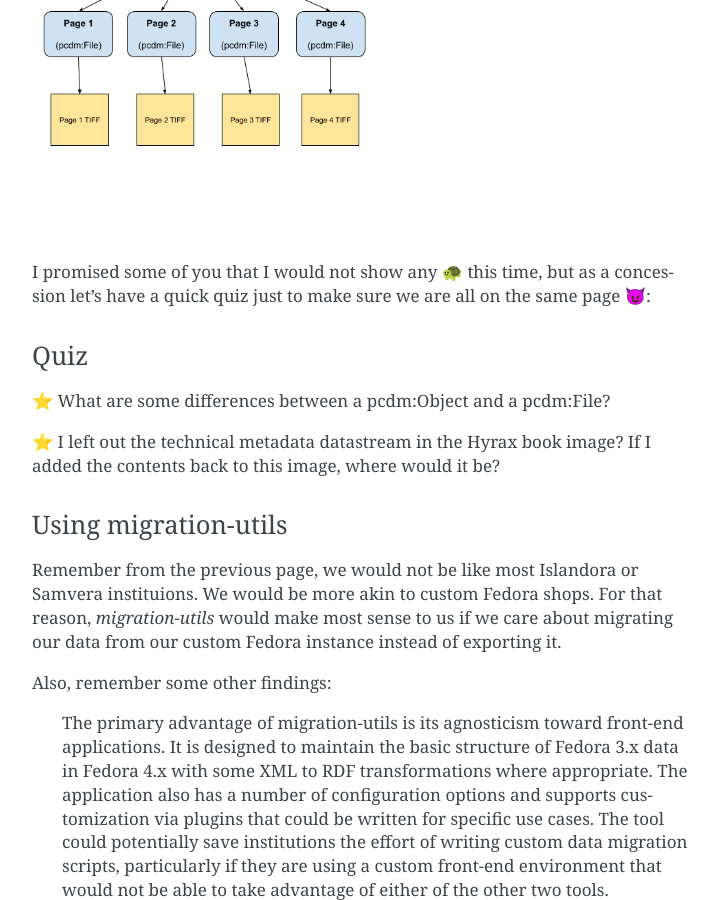
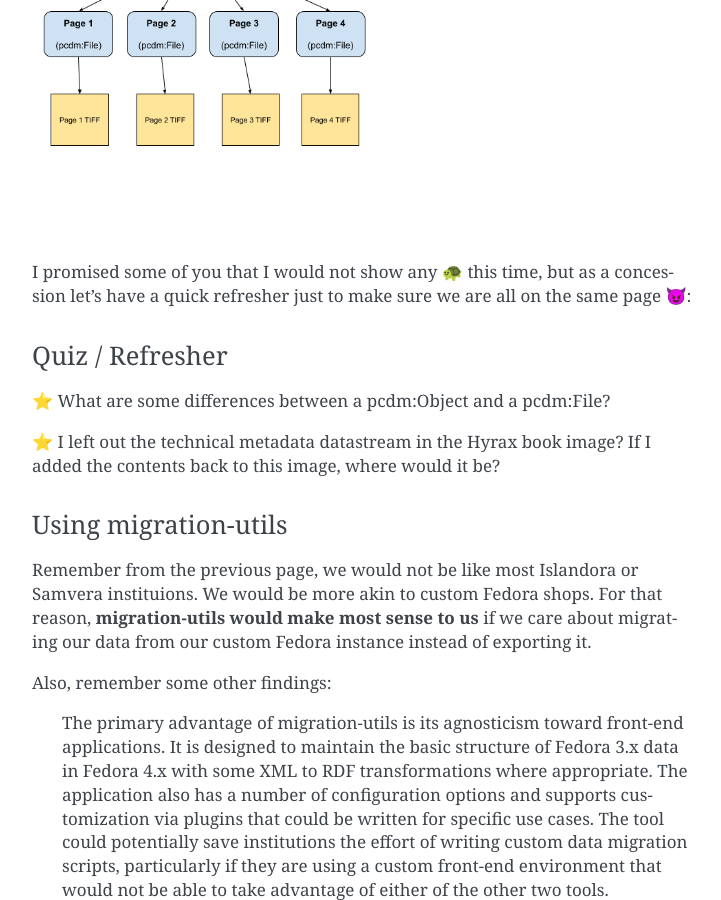
Before and after one commit to markpbaggett/utk_hyrax_review_docs, a Sphinx documentation site: the page built from docs/source/demo2/3_designing_our_path.rst, in a window 1280 px wide and 900 px high, scrolled down 1382 px. Shown: the whole window, without its empty margins (388-1109 px from the left). Built offline with Sphinx 7.4.7, drawn with Linux system fonts in a browser that asks for light colours.

Commit message:
Highlight a few important bits.

```diff
--- a/docs/source/demo2/3_designing_our_path.rst
+++ b/docs/source/demo2/3_designing_our_path.rst
@@ -22,12 +22,12 @@ Now what might that same book look like in Hyrax?
 
 .. image:: ../images/hyrax_book.png
 
-I promised some of you that I would not show any |:turtle:| this time, but as a concession let's have a quick quiz just
-to make sure we are all on the same page |:smiling_imp:|:
+I promised some of you that I would not show any |:turtle:| this time, but as a concession let's have a quick refresher
+just to make sure we are all on the same page |:smiling_imp:|:
 
-====
-Quiz
-====
+================
+Quiz / Refresher
+================
 
 |:star:| What are some differences between a pcdm:Object and a pcdm:File?
 
@@ -38,7 +38,7 @@ Using migration-utils
 =====================
 
 Remember from the previous page, we would not be like most Islandora or Samvera instituions. We would be more akin to
-custom Fedora shops.  For that reason, `migration-utils` would make most sense to us if we care about migrating our data
+custom Fedora shops.  For that reason, **migration-utils would make most sense to us** if we care about migrating our data
 from our custom Fedora instance instead of exporting it.
 
 Also, remember some other findings:
```
